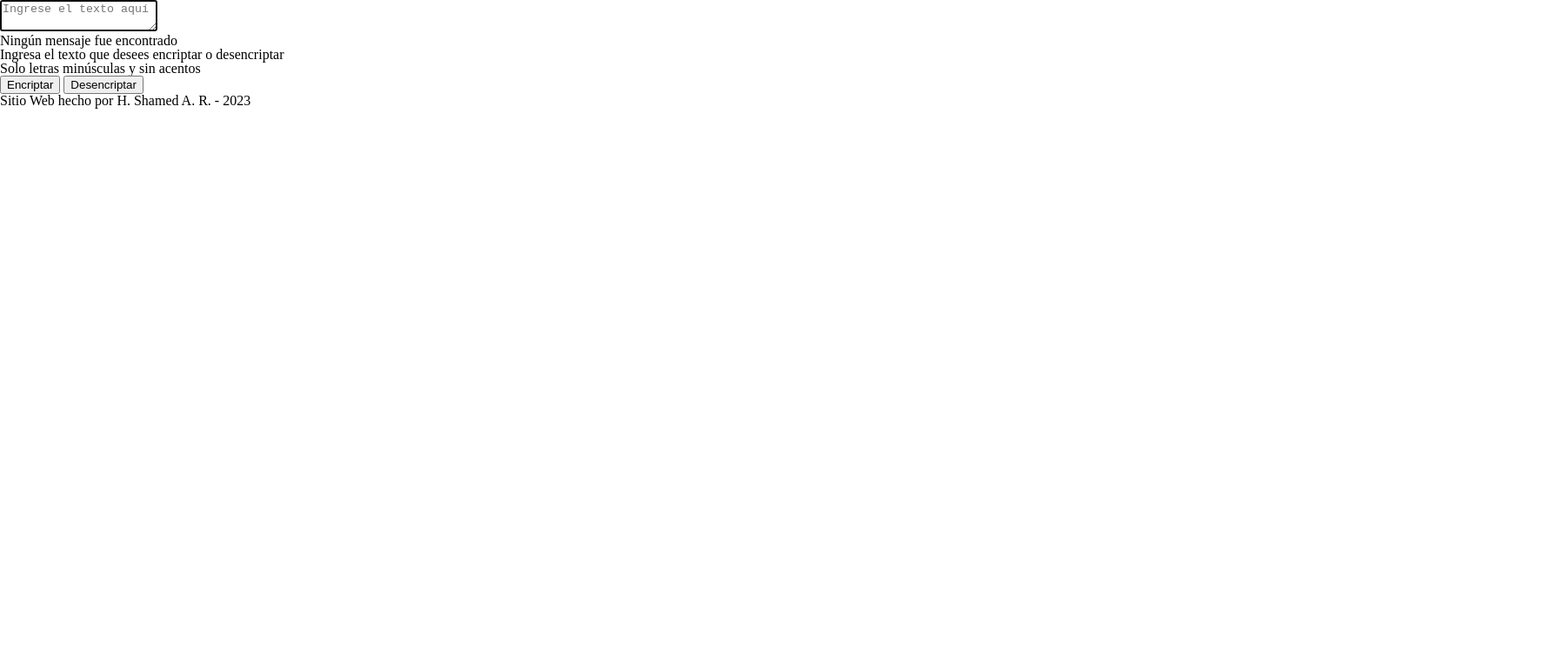
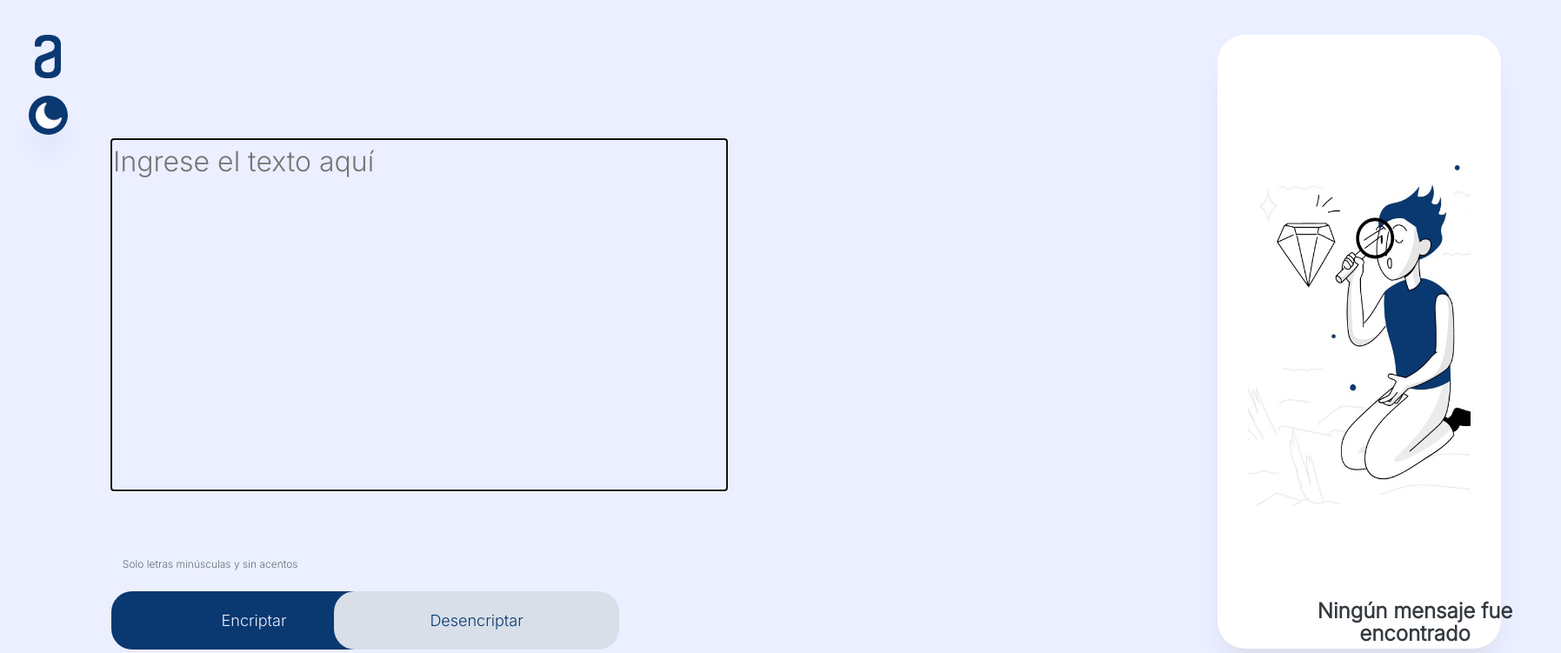
Before and after one commit to hShamed/Alura---Encriptador, a plain HTML site: page index.html in a window 1280 px wide. Shown: the top 751 px of the page at 87% size, 1795 px wide, since content can reach past the window. Drawn offline with Linux system fonts and the light colour scheme; files that its build step writes are made by us from their sources; files whose address does not match are found by name.

Commit message:
Añadiendo el nuevo nombre del CSS al archivo a index.html

```diff
--- a/index.html
+++ b/index.html
@@ -6,7 +6,7 @@
     <link href="https://fonts.googleapis.com/css2?family=Inter:wght@300&display=swap" rel="stylesheet">
     <title>Encriptador/Desencriptador</title>
     <link rel="stylesheet" href="/Primero/css/reset.css">
-    <link rel="stylesheet" href="/Primero/css/style.css">
+    <link rel="stylesheet" href="/Primero/css/styles.css">
     <link rel="preconnect" href="https://fonts.googleapis.com">
     <link rel="preconnect" href="https://fonts.gstatic.com" crossorigin>
 </head>
```
